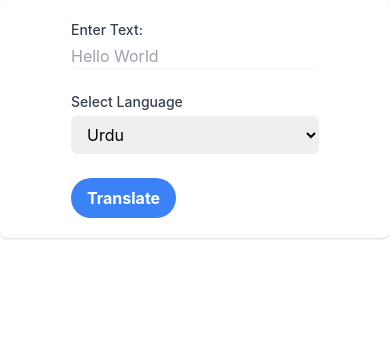
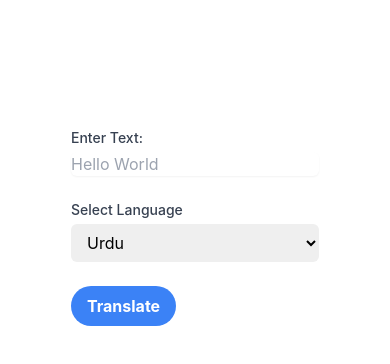
Before and after one commit to zainab404/translator-app-react, a React (Create React App) app: page / in a window 390 px wide. Shown: the top 364 px of the page. Built offline with nearby package versions, Linux system fonts and the light colour scheme.

Commit message:
Adds CSS styling changes

```diff
--- a/src/components/Main.js
+++ b/src/components/Main.js
@@ -40,11 +40,10 @@ const Main = () => {
   };
 
   return (
-    <div class="bg-white overflow-hidden shadow rounded-lg">
-      <div class="px-4 py-5 sm:p-6">
+    <div className="container mx-auto">
+      <div class="px-4 py-8 sm:p-6">
         <div className="flex place-content-center">
-          <div>
-
+          <div className="mt-24" id="content">
             <div id="textinput">
               <TextInput
               inputLabel="Enter Text:"
--- a/src/components/container/TextInput.js
+++ b/src/components/container/TextInput.js
@@ -8,7 +8,11 @@ const TextInput = ({originalText, setOriginalText, inputLabel}) => {
     <div>
       <label htmlFor="email" className="block text-sm font-medium text-gray-700">{inputLabel}</label>
       <div className="mt-1">
-        <input value={originalText} onChange={onTextChange} type="text" name="email" id="email" className="shadow-sm focus:ring-indigo-500 focus:border-indigo-500 block w-50% sm:text-sm border-gray-300 rounded-md" placeholder="Hello World"/>
+        <input
+          value={originalText}
+          onChange={onTextChange}
+          type="text" name="email" id="email" className="shadow-sm focus:ring-indigo-500 focus:border-indigo-500 block w-50% sm:text-sm border-gray-300 rounded-md" placeholder="Hello World"
+        />
     </div>
   </div>
   )
```
